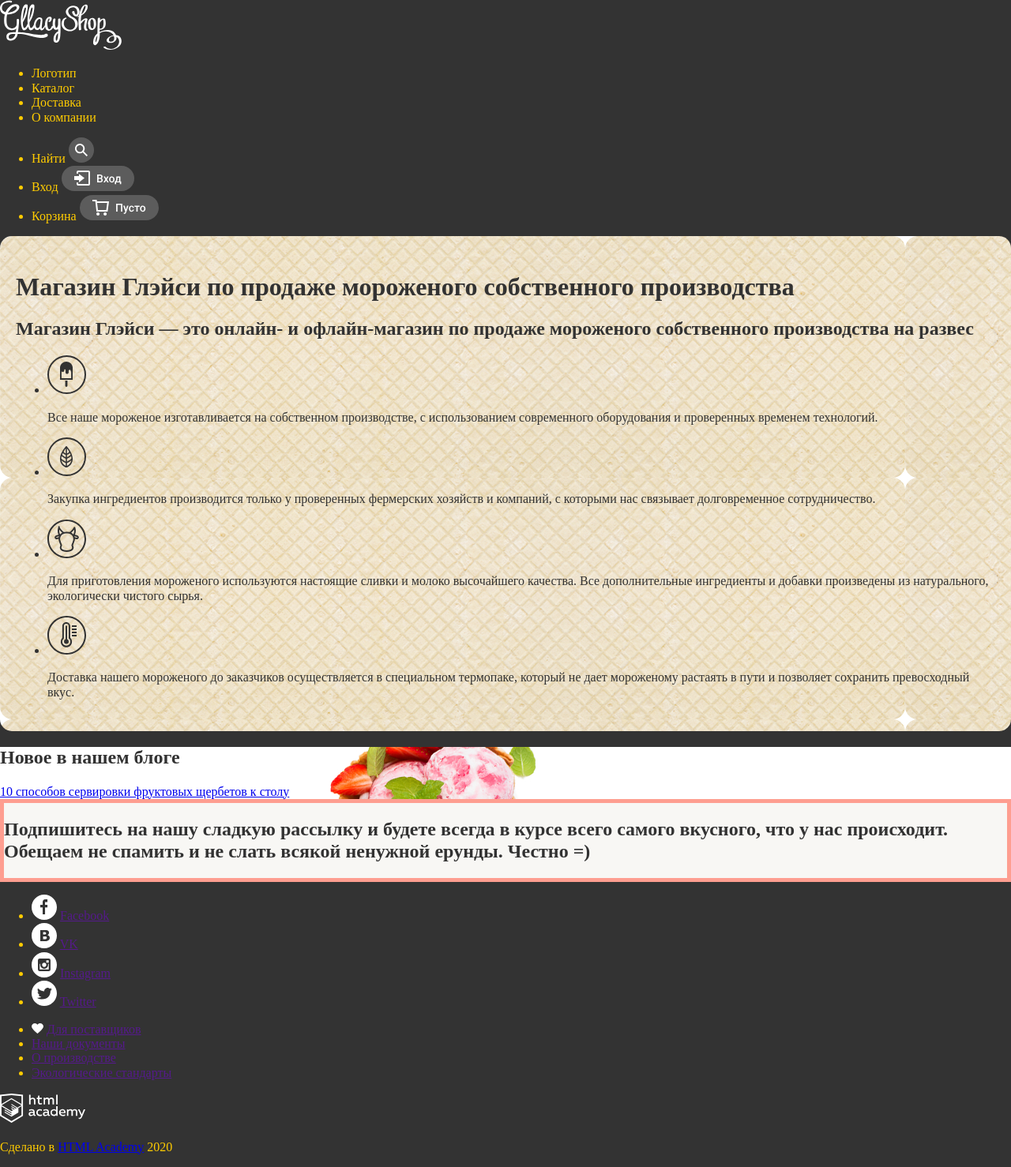
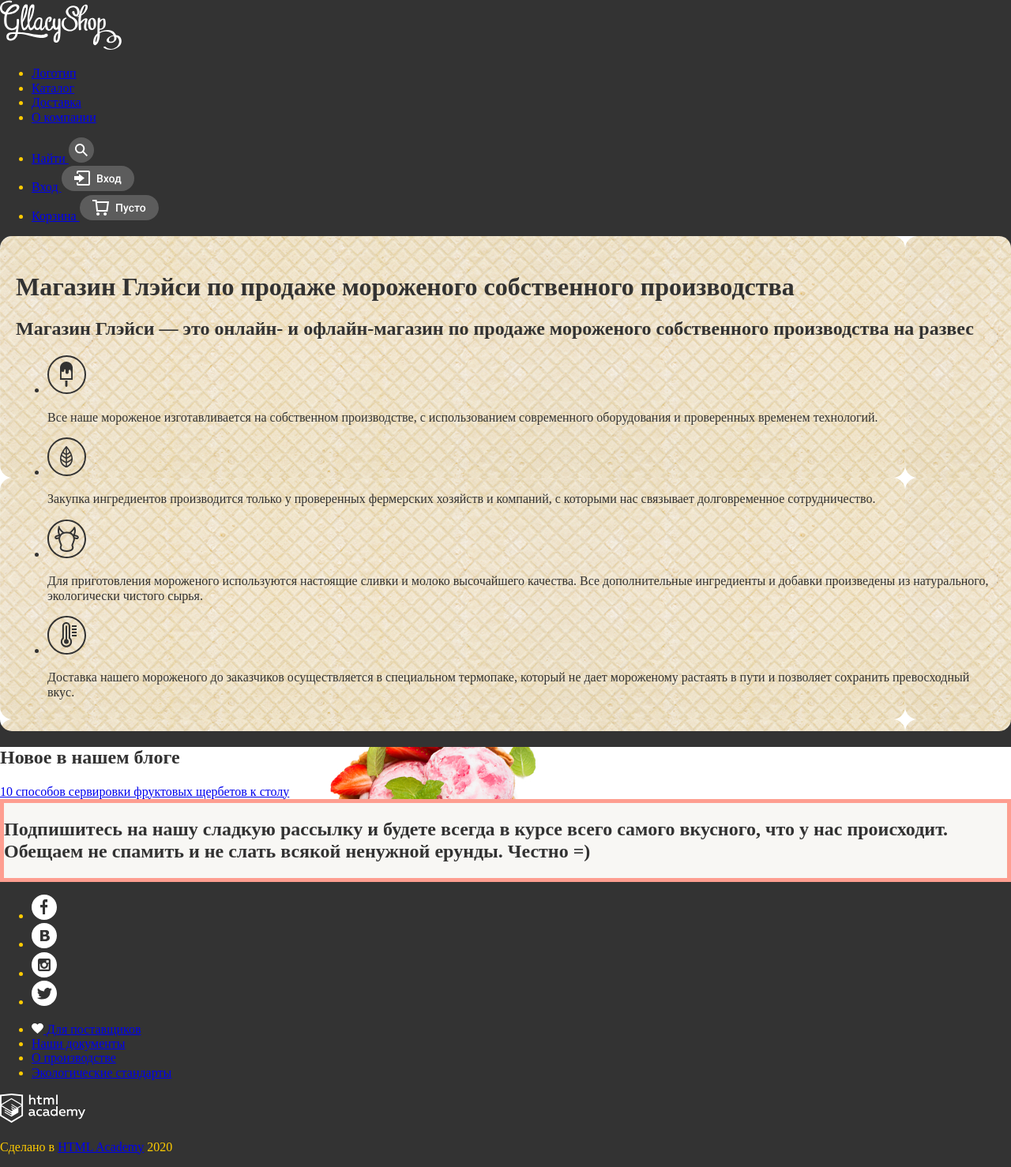
Before and after one commit to MetaBogdan/1333957-gllacy-28, a plain HTML site: page index.html in a window 1280 px wide. Shown: the whole page at 79% size. Drawn offline with nearby package versions, Linux system fonts and the light colour scheme.

Commit message:
Правки , добавление ссылок

```diff
--- a/index.html
+++ b/index.html
@@ -23,36 +23,41 @@
         <img src="img/logo.svg" width="154" height="64" alt="Логотип магазина 'Глейси'">
       </a>
       <ul>
-        <li>Логотип</li>
-        <li>Каталог</li>
-        <li>Доставка</li>
-        <li>О компании</li>
+        <li><a href="#">Логотип</a></li>
+        <li><a href="#">Каталог</a></li>
+        <li><a href="#">Доставка</a></li>
+        <li><a href="#">О компании</a></li>
       </ul>
     </nav>
     <nav>
       <ul>
         <li>
-          Найти
+          <a href="#">Найти
             <img src="img/search.svg" width="32" height="32" alt="Кнопка поиска">
           </a>
         </li>
-        <li>Вход
+        <li>
+          <a href="#">Вход
             <img src="img/enter.svg" width="92" height="32" alt="Кнопка входа">
+          </a>
         </li>
-        <li>Корзина
+        <li>
+          <a href="#">Корзина
             <img src="img/basket-1.svg" width="100" height="32" alt="Кнопка входа">
+          </a>
         </li>
       </ul>
     </nav>
   </header>
-
+  <main>
     <section class="advantages">
       <h1 class="visible-hidden">Магазин Глэйси по продаже мороженого собственного производства</h1>
       <h2>Магазин Глэйси — это онлайн- и офлайн-магазин по продаже мороженого собственного производства на развес</h2>
       <ul>
         <li>
           <img src="img/frozen.svg" width="49" height="49" alt="Картинка мороженого">
-        <p>Все наше мороженое изготавливается на собственном производстве, с использованием современного оборудования и
+          <p>Все наше мороженое изготавливается на собственном производстве, с использованием современного оборудования
+            и
             проверенных временем технологий.</p>
         </li>
         <li>
@@ -62,7 +67,8 @@
         </li>
         <li>
           <img src="img/cow.svg" width="49" height="49" alt="Картинка корова">
-        <p> Для приготовления мороженого используются настоящие сливки и молоко высочайшего качества. Все дополнительные
+          <p> Для приготовления мороженого используются настоящие сливки и молоко высочайшего качества. Все
+            дополнительные
             ингредиенты и добавки произведены из натурального, экологически чистого сырья.</p>
         </li>
         <li>
@@ -83,36 +89,38 @@
         ненужной ерунды. Честно =)
       </h2>
     </section>
+  </main>
 </body>
 
 <footer>
 
   <ul>
     <li>
-      <img src="img/fb.svg" width="32" height="32" alt="facebook">
-      <a href=""> Facebook </a>
+      <a href="#">
+        <img src="img/fb.svg" width="32" height="32" alt="facebook"></a>
     </li>
     <li>
-      <img src="img/vk.svg" width="32" height="32" alt="vkontakte">
-      <a href="">VK</a>
+      <a href="#">
+        <img src="img/vk.svg" width="32" height="32" alt="vkontakte"></a>
     </li>
     <li>
-      <img src="img/instagram.svg" width="32" height="32" alt="instagram">
-      <a href="">Instagram</a>
+      <a href="#">
+        <img src="img/instagram.svg" width="32" height="32" alt="instagram"></a>
     </li>
     <li>
-      <img src="img/twitter.svg" width="32" height="32" alt="twitter">
-      <a href="">Twitter</a>
+      <a href="#">
+        <img src="img/twitter.svg" width="32" height="32" alt="twitter"></a>
     </li>
   </ul>
   <ul>
     <li>
+      <a href="#">
         <img src="img/heart.svg" width="15" height="13" alt="heart">
-      <a href=""> Для поставщиков </a>
+        Для поставщиков </a>
     </li>
-    <li><a href="">Наши документы</a></li>
-    <li><a href="">О производстве</a></li>
-    <li><a href="">Экологические стандарты</a></li>
+    <li><a href="#">Наши документы</a></li>
+    <li><a href="#">О производстве</a></li>
+    <li><a href="#">Экологические стандарты</a></li>
   </ul>
 
   <img src="img/logo-htmlacademy.svg" width="108" height="39" alt="heart">
```
Also changed, not shown: catalog.html (+28 -23 lines). Lines whose indentation alone changed are shown as unchanged.
